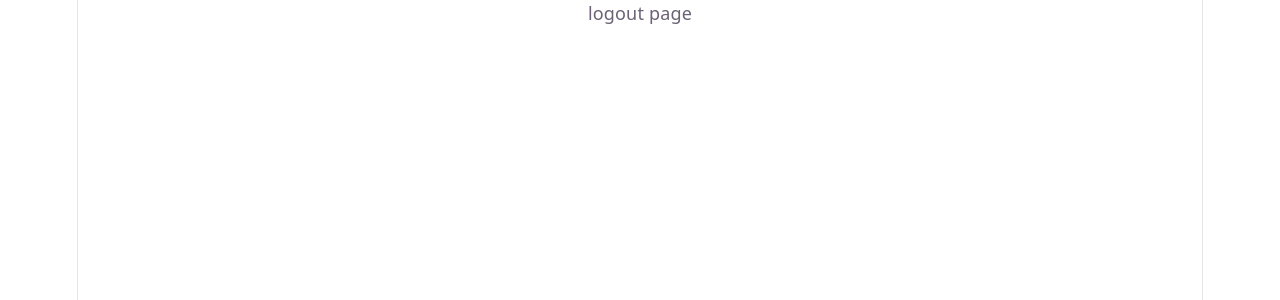
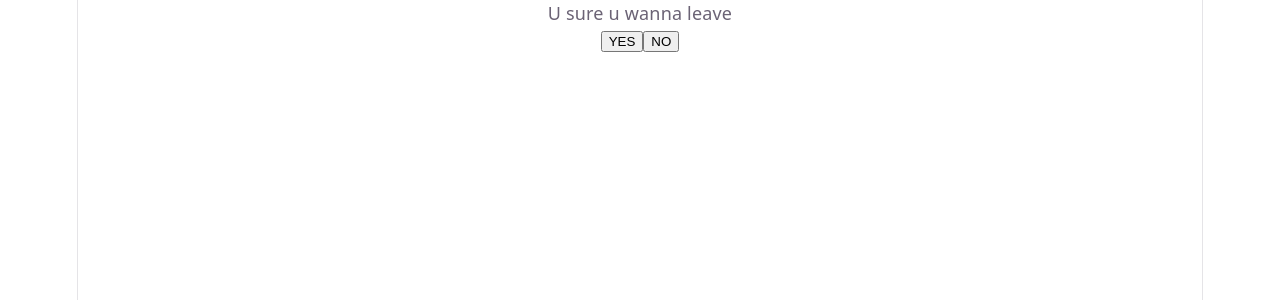
Before and after one commit to KaoutarHammaoui/TeamPulse, a React (Vite) app in the folder frontend/: page /logout in a window 1280 px wide. Shown: the top 300 px of the page. Built offline with nearby package versions, Linux system fonts and the light colour scheme.

Commit message:
logout is almost done

```diff
--- a/frontend/src/assets/logout.tsx
+++ b/frontend/src/assets/logout.tsx
@@ -1,20 +1,38 @@
-import { useState } from "react"
+import { useState } from "react";
+import { useNavigate } from "react-router-dom";
 
 export function Logout() {
-    const [error,setError]=useState('')
+  const navigate = useNavigate();
+  const [error, setError] = useState("");
+
   const LogoutFunc = async () => {
-        const res = await fetch(`http://localhost:8080/logout`, {
+    const res = await fetch("http://localhost:8080/logout", {
       method: "POST",
+      headers: {
+       "Authorization": `Bearer ${localStorage.getItem("token")}`,
+      },
+    });
 
-        })
     if (!res.ok) {
-            setError('cannotlog out')
-            return
+      setError("cannotlog out");
+      return;
     }
-    }
+    localStorage.removeItem("token");
+    navigate("/login");
+  };
+
   return (
     <div>
-            logout page
+      <p>U sure u wanna leave</p>
+      <button onClick={LogoutFunc}>YES</button>
+      <button
+        onClick={() => {
+          navigate("/projects");
+        }}
+      >
+        NO
+      </button>
+      {error && <p>{error}</p>}
     </div>
-    )
+  );
 }
```
Also changed, not shown: 2 other files (tests, documents, lock files or other folders). Lines whose indentation alone changed are shown as unchanged.
